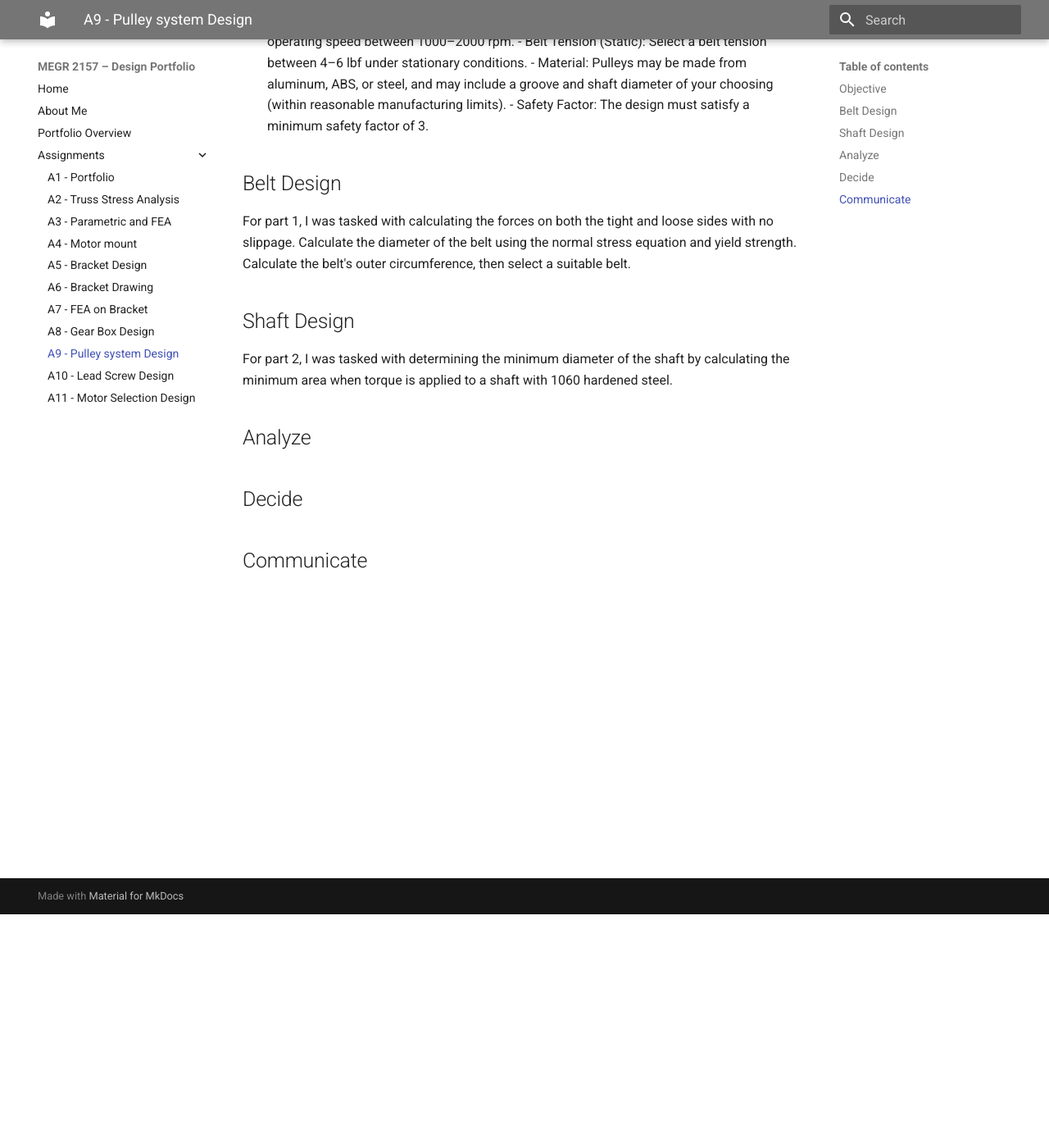
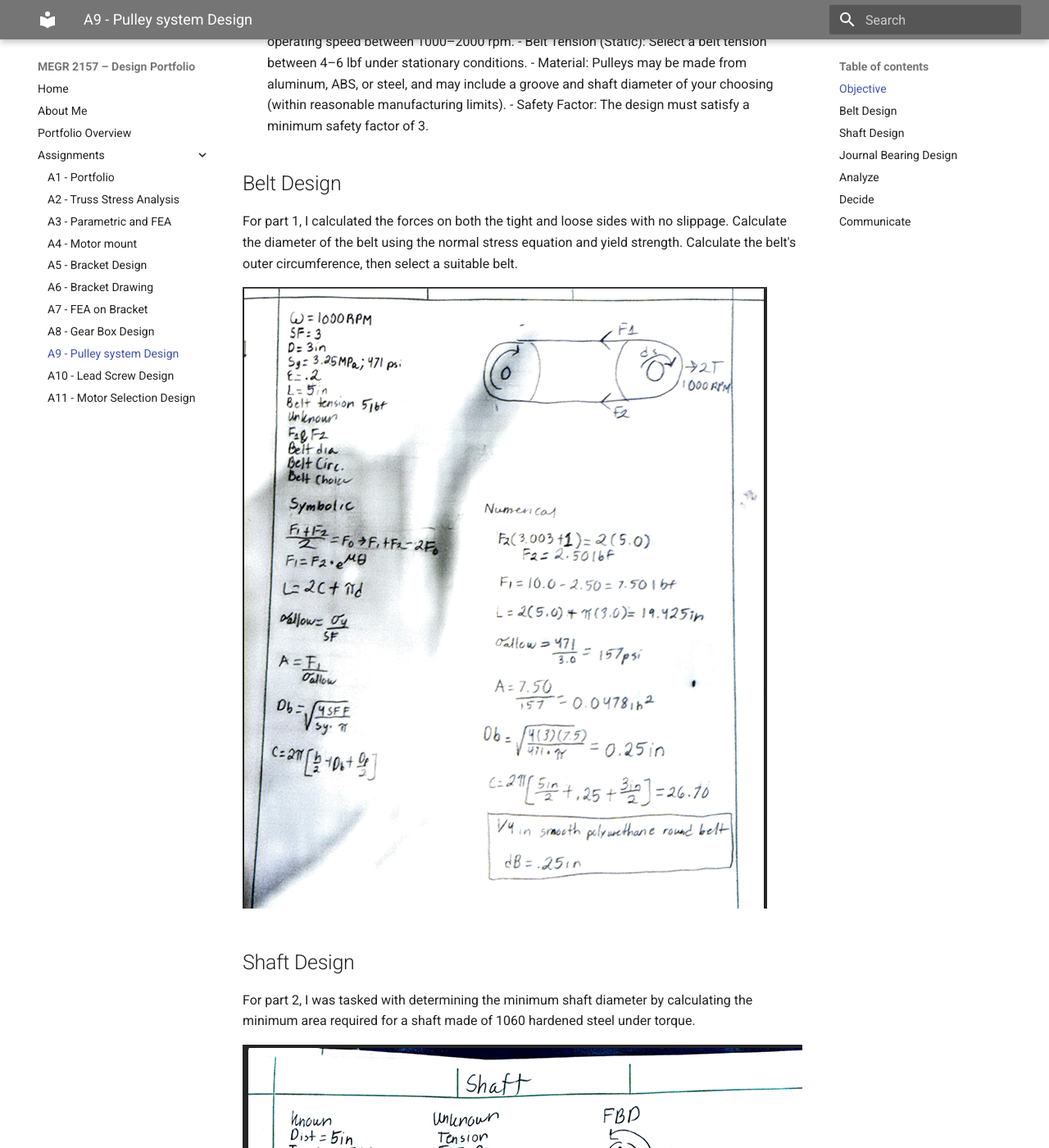
Before and after one commit to JHernPR/MEGR-2157-portfolio, an MkDocs documentation site: the page built from docs/assignments/A09/index.md, in a window 1280 px wide and 1400 px high, scrolled down 285 px. Shown: the whole window at 82% size. Built offline with MkDocs 1.6.1 and Material for MkDocs 9.7.7, drawn with Linux system fonts in a browser that asks for light colours; some of the changed text lies outside the part shown.

Commit message:
Update index.md

```diff
--- a/docs/assignments/A09/index.md
+++ b/docs/assignments/A09/index.md
@@ -8,14 +8,22 @@ Design a pulley system to transfer power between two parallel axes separated by
 
 ## Belt Design
 
-For part 1, I was tasked with calculating the forces on both the tight and loose sides with no slippage. Calculate the diameter of the belt using the normal stress equation and yield strength. Calculate the belt's outer circumference, then select a suitable belt.
+For part 1, I calculated the forces on both the tight and loose sides with no slippage. Calculate the diameter of the belt using the normal stress equation and yield strength. Calculate the belt's outer circumference, then select a suitable belt.
 
+![Belt](BeltDesign.PNG)
 
 
 ## Shaft Design
 
-For part 2, I was tasked with determining the minimum diameter of the shaft by calculating the minimum area when torque is applied to a shaft with 1060 hardened steel.
+For part 2, I was tasked with determining the minimum shaft diameter by calculating the minimum area required for a shaft made of 1060 hardened steel under torque.
 
+![Shaft](ShaftDia.PNG)
+
+## Journal Bearing Design
+
+For part 3, I was tasked with designing the journal bearing out of sintered metal or non-metallic material using Table 4 on pg 2440 in the Machinery’s Handbook. Determine the pressure. Determine the linear velocity, determine the PV rating, and select a suitable material.
+
+![Journal](Journal.PNG)
 
 ## Analyze
 
```
